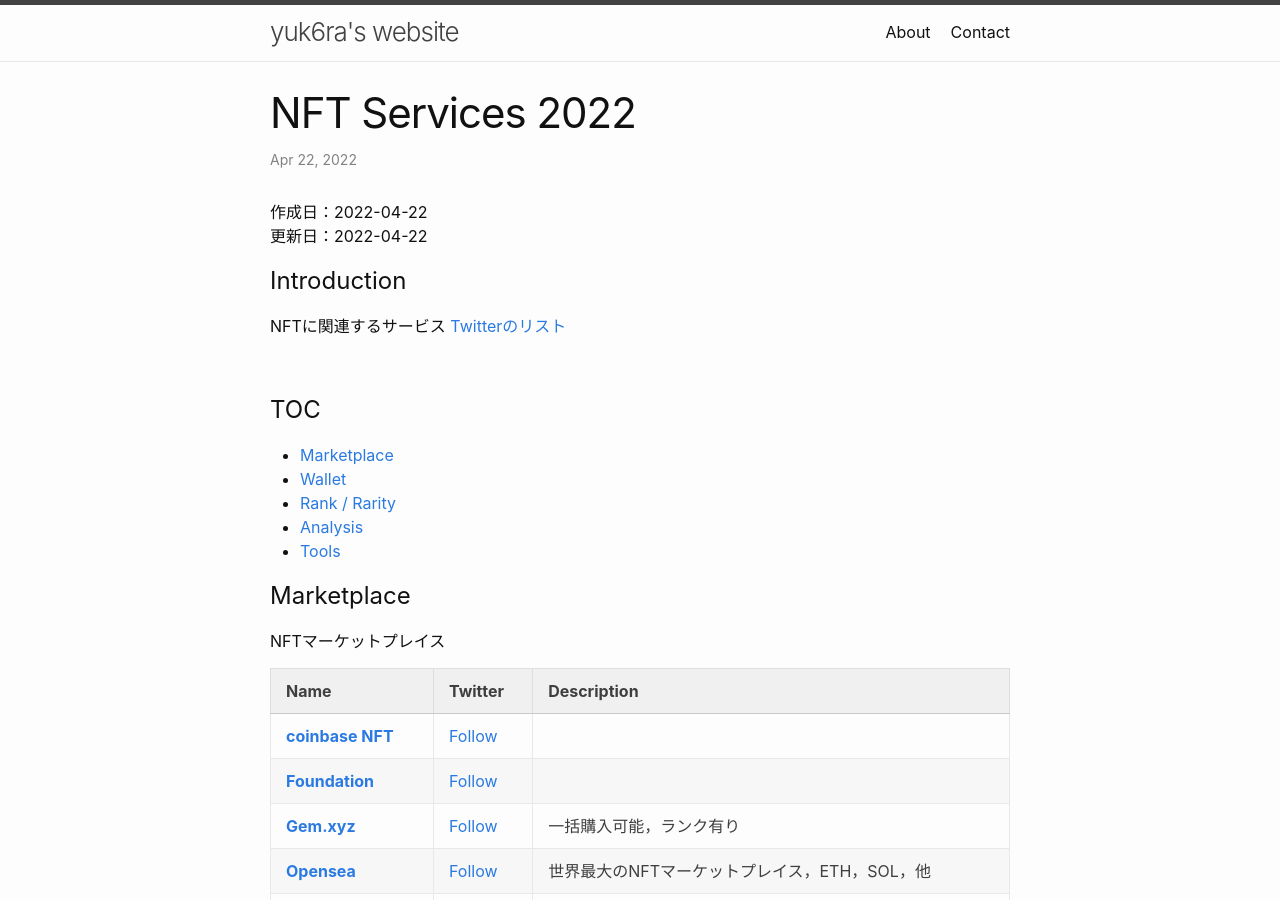
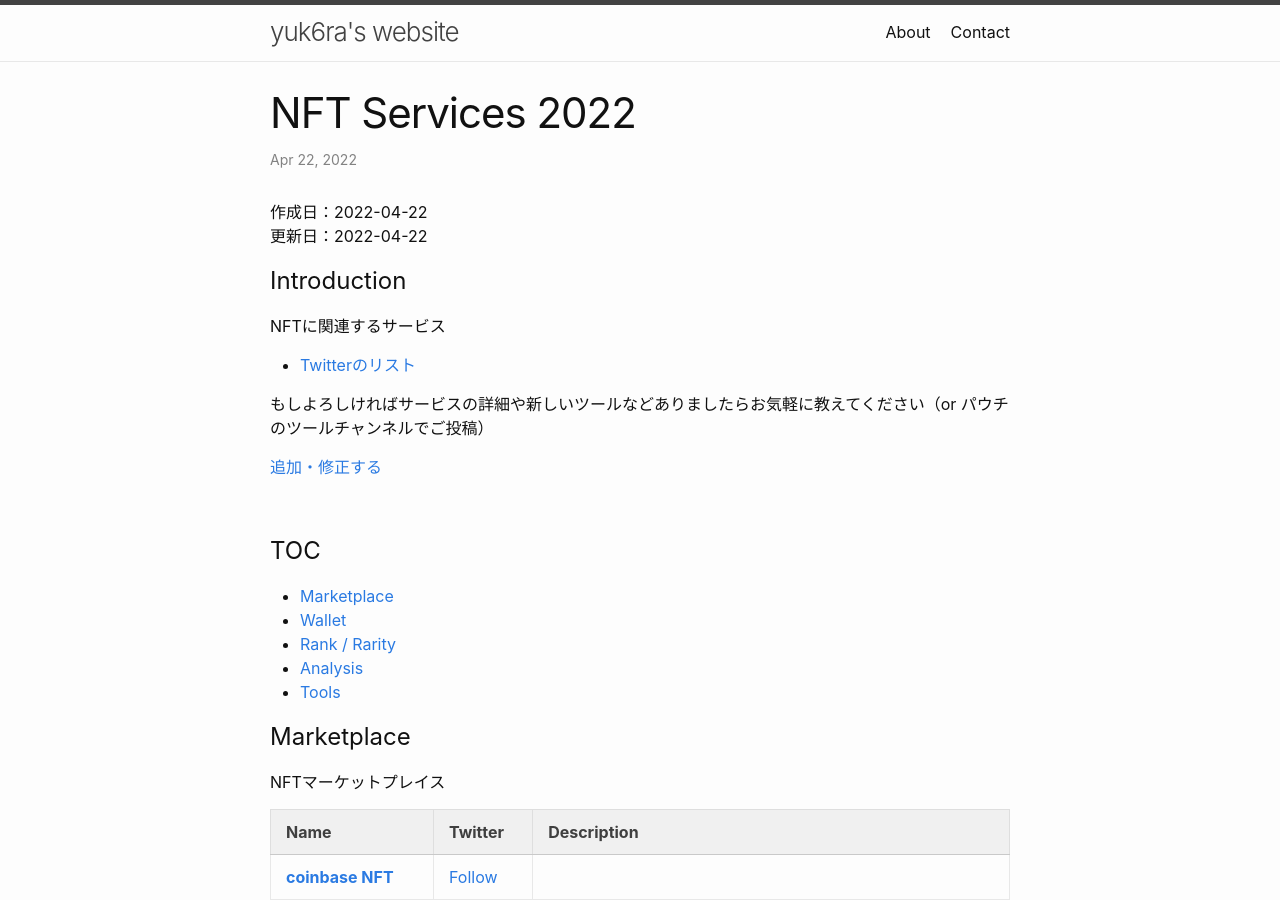
Before and after one commit to yuk6ra/website, a Jekyll site: the page built from _posts/2022-4-22-nft-services-2022.md, in a window 1280 px wide and 900 px high. Built offline with Jekyll 4.4.1, drawn with Linux system fonts in a browser that asks for light colours.

Commit message:
add intro

```diff
--- a/_posts/2022-4-22-nft-services-2022.md
+++ b/_posts/2022-4-22-nft-services-2022.md
@@ -11,8 +11,15 @@
 
 # Introduction
 
+
 NFTに関連するサービス
-[Twitterのリスト](https://twitter.com/i/lists/1517533168488058880?s=20)
+
+- [Twitterのリスト](https://twitter.com/i/lists/1517533168488058880?s=20)
+
+もしよろしければサービスの詳細や新しいツールなどありましたらお気軽に教えてください（or パウチのツールチャンネルでご投稿）
+
+[追加・修正する](https://docs.google.com/forms/d/e/1FAIpQLScYLGr0ucui9Oxi5SWBlGIQSLRQQNwsLZkuGTJx2-ejkC9wmA/viewform?usp=sf_link)
+
 
 <br>
 
```
Also changed, not shown: 1 other file.
